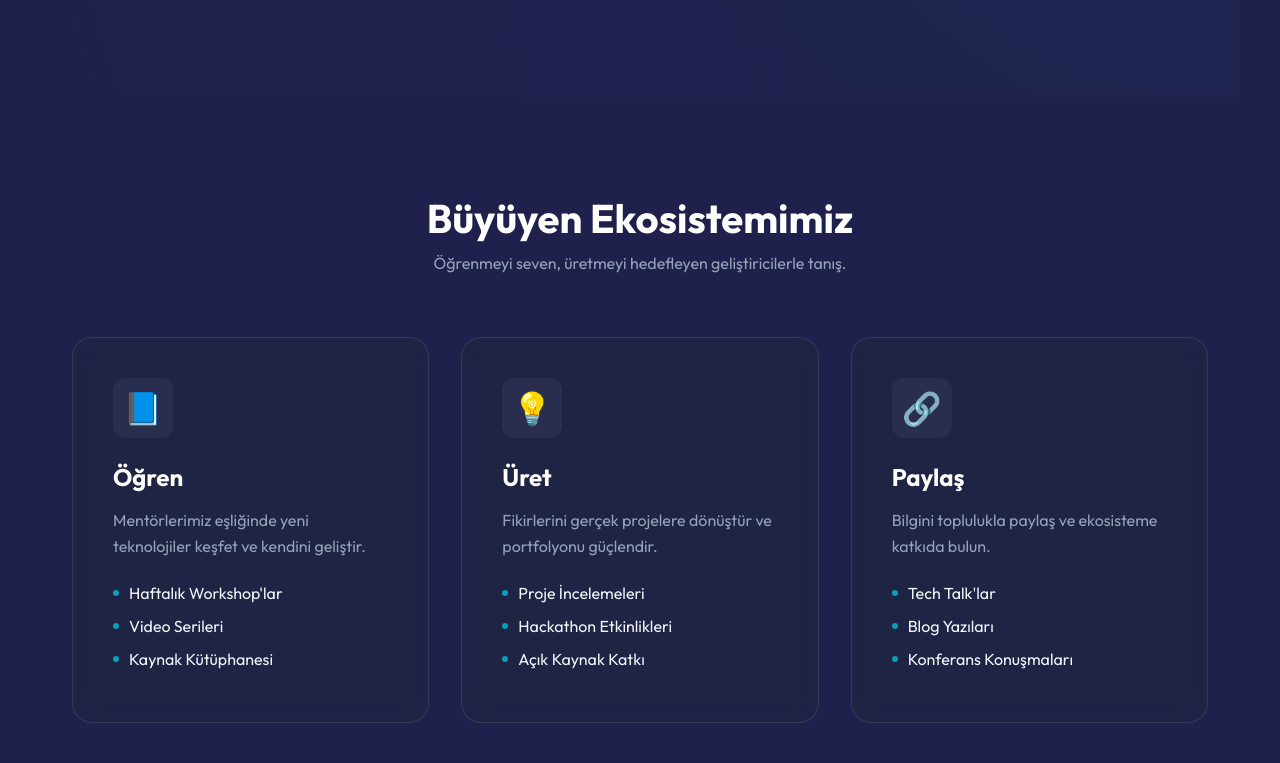
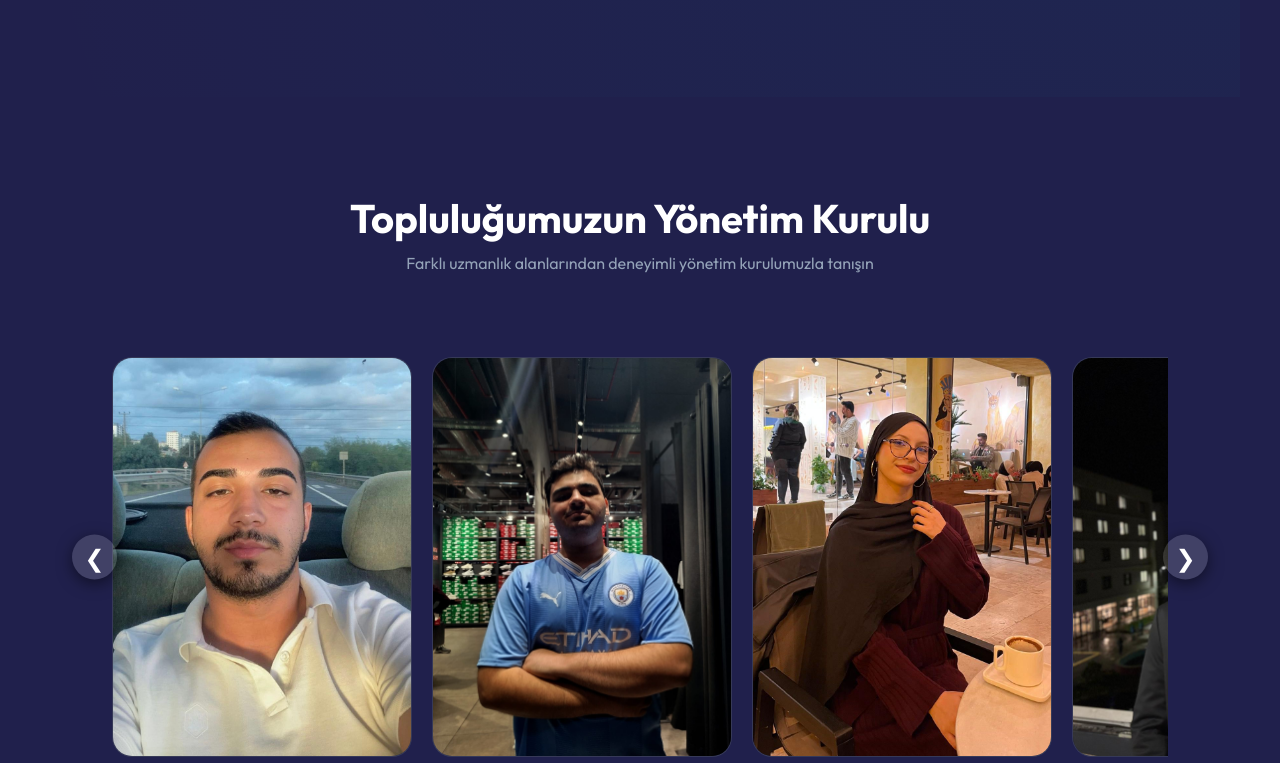
Before and after one commit to Denizbaranaykul/Yaz-l-m_toplulugu, a plain HTML site: page index.html in a window 1280 px wide. Shown: the part 1117-1880 px from the top of the page. Drawn offline with Linux system fonts and the light colour scheme; no server answers.

Commit message:
büyüyen ekosistemimiz kısmı kaldırıldı

```diff
--- a/index.html
+++ b/index.html
@@ -100,47 +100,7 @@
             </div>
         </section>
 
-        <section class="ecosystem">
-            <div class="section-header">
-                <h1>Büyüyen Ekosistemimiz</h1>
-                <p>Öğrenmeyi seven, üretmeyi hedefleyen geliştiricilerle tanış.</p>
-            </div>
 
-            <div class="cards">
-                <div class="card">
-                    <div class="icon blue-glow">📘</div>
-                    <h2>Öğren</h2>
-                    <p>Mentörlerimiz eşliğinde yeni teknolojiler keşfet ve kendini geliştir.</p>
-                    <ul>
-                        <li>Haftalık Workshop'lar</li>
-                        <li>Video Serileri</li>
-                        <li>Kaynak Kütüphanesi</li>
-                    </ul>
-                </div>
-
-                <div class="card">
-                    <div class="icon purple-glow">💡</div>
-                    <h2>Üret</h2>
-                    <p>Fikirlerini gerçek projelere dönüştür ve portfolyonu güçlendir.</p>
-                    <ul>
-                        <li>Proje İncelemeleri</li>
-                        <li>Hackathon Etkinlikleri</li>
-                        <li>Açık Kaynak Katkı</li>
-                    </ul>
-                </div>
-
-                <div class="card">
-                    <div class="icon pink-glow">🔗</div>
-                    <h2>Paylaş</h2>
-                    <p>Bilgini toplulukla paylaş ve ekosisteme katkıda bulun.</p>
-                    <ul>
-                        <li>Tech Talk'lar</li>
-                        <li>Blog Yazıları</li>
-                        <li>Konferans Konuşmaları</li>
-                    </ul>
-                </div>
-            </div>
-        </section>
 
         <section class="Memembers" id="projects">
             <div class="section-header">
--- a/js/basvuru.js
+++ b/js/basvuru.js
@@ -28,7 +28,8 @@ const submitBtn = document.querySelector('.submit-btn');
 
 // --- 5. FORM GÖNDERME OLAYI DİNLEYİCİSİ ---
 form.addEventListener('submit', async (e) => {
-    e.preventDefault(); // Sayfanın varsayılan yenilenmesini engelle
+    e.preventDefault(); // sayfanın varsayılan yenılenmesını engelle
+                        // bunu yapmazsak firebase'e veriler gitmiyor
 
     // Buton durumunu güncelle (Gönderiliyor...)
     const originalText = submitBtn.innerText;
@@ -49,8 +50,7 @@ form.addEventListener('submit', async (e) => {
         soruYazilim: document.getElementById('soru_yazilim').value,
         soruHobi: document.getElementById('soru_hobi').value,
         soruFikir: document.getElementById('soru_fikir').value,
-        // Başvuru tarihini ekler
-        basvuruTarihi: new Date().toLocaleString()
+        basvuruTarihi: new Date().toLocaleString()  // Başvuru tarihini ekleme
     };
 
     // --- 7. VERİYİ FIRESTORE'A KAYDETME ---
```
Also changed, not shown: js/admin.js (+11 -3 lines).
